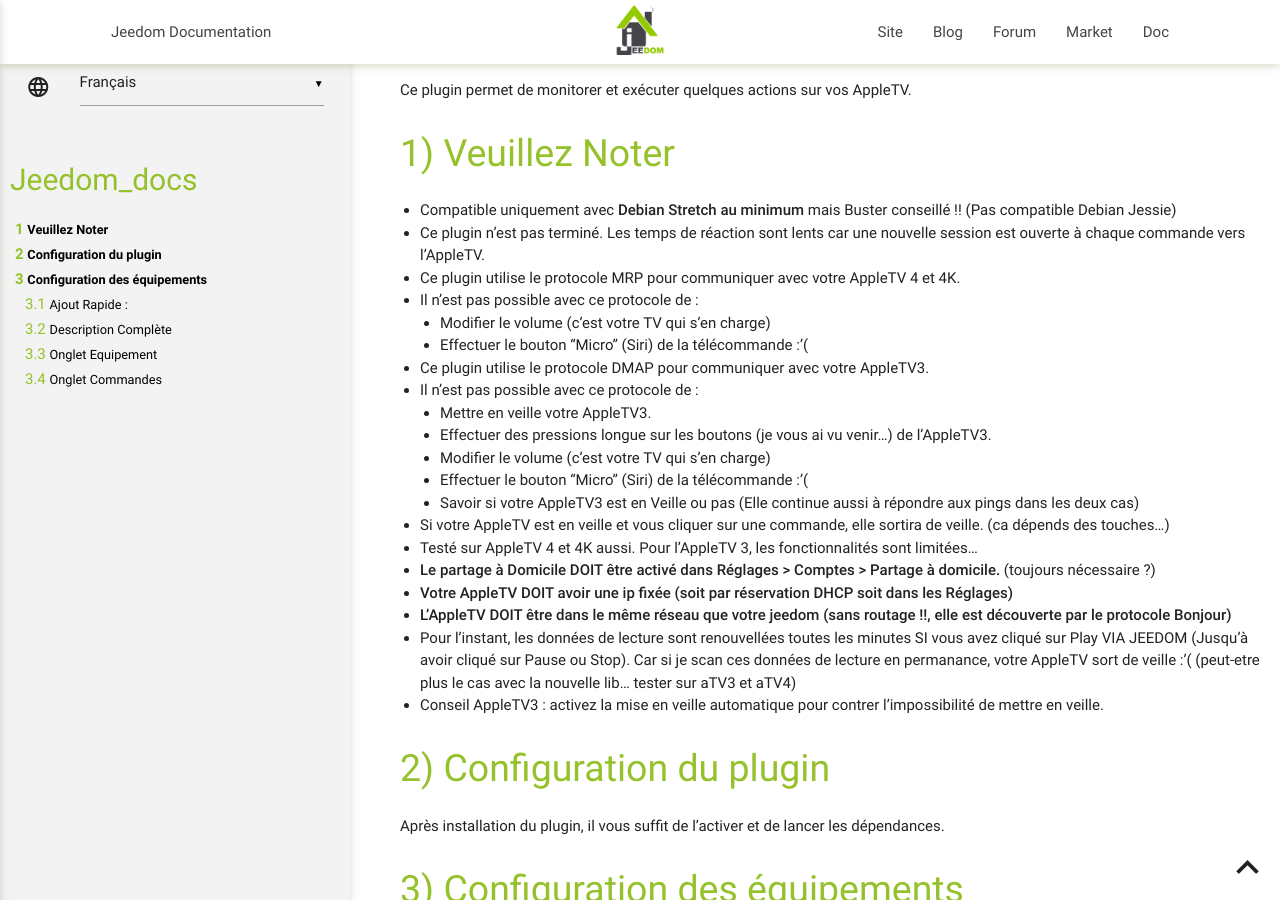
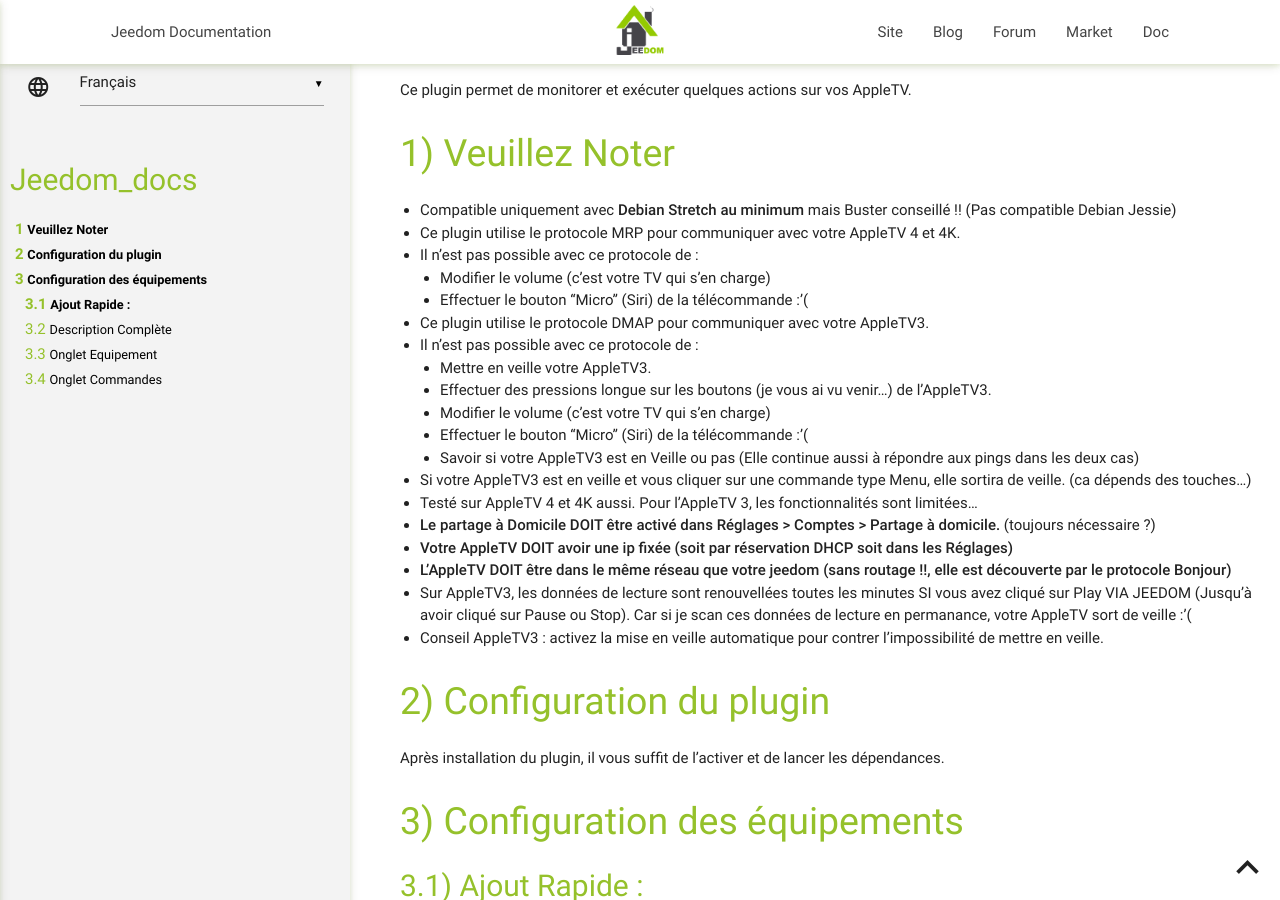
Before and after one commit to NebzHB/jeedom_docs, a Jekyll site: the page built from plugins/aTVremote/fr_FR/index.md, in a window 1280 px wide and 900 px high. Built offline with Jekyll 4.4.1, drawn with Linux system fonts in a browser that asks for light colours; our own code applies the rules of GitHub Pages for plain Markdown files; some of the changed text lies outside the part shown.

Commit message:
Update index.md

```diff
--- a/plugins/aTVremote/fr_FR/index.md
+++ b/plugins/aTVremote/fr_FR/index.md
@@ -3,7 +3,6 @@
 Veuillez Noter
 ==============
 - Compatible uniquement avec **Debian Stretch au minimum** mais Buster conseillé !! (Pas compatible Debian Jessie)
-- Ce plugin n'est pas terminé. Les temps de réaction sont lents car une nouvelle session est ouverte à chaque commande vers l'AppleTV.
 - Ce plugin utilise le protocole MRP pour communiquer avec votre AppleTV 4 et 4K.
 - Il n'est pas possible avec ce protocole de :
   - Modifier le volume (c'est votre TV qui s'en charge)
@@ -15,12 +14,12 @@
   - Modifier le volume (c'est votre TV qui s'en charge)
   - Effectuer le bouton "Micro" (Siri) de la télécommande :'(
   - Savoir si votre AppleTV3 est en Veille ou pas (Elle continue aussi à répondre aux pings dans les deux cas)
-- Si votre AppleTV est en veille et vous cliquer sur une commande, elle sortira de veille. (ca dépends des touches...)
+- Si votre AppleTV3 est en veille et vous cliquer sur une commande type Menu, elle sortira de veille. (ca dépends des touches...)
 - Testé sur AppleTV 4 et 4K aussi. Pour l'AppleTV 3, les fonctionnalités sont limitées...
 - **Le partage à Domicile DOIT être activé dans Réglages > Comptes > Partage à domicile.** (toujours nécessaire ?)
 - **Votre AppleTV DOIT avoir une ip fixée (soit par réservation DHCP soit dans les Réglages)**
 - **L'AppleTV DOIT être dans le même réseau que votre jeedom (sans routage !!, elle est découverte par le protocole Bonjour)**
-- Pour l'instant, les données de lecture sont renouvellées toutes les minutes SI vous avez cliqué sur Play VIA JEEDOM (Jusqu'à avoir cliqué sur Pause ou Stop). Car si je scan ces données de lecture en permanance, votre AppleTV sort de veille :'( (peut-etre plus le cas avec la nouvelle lib... tester sur aTV3 et aTV4)
+- Sur AppleTV3, les données de lecture sont renouvellées toutes les minutes SI vous avez cliqué sur Play VIA JEEDOM (Jusqu'à avoir cliqué sur Pause ou Stop). Car si je scan ces données de lecture en permanance, votre AppleTV sort de veille :'(
 - Conseil AppleTV3 : activez la mise en veille automatique pour contrer l'impossibilité de mettre en veille.
 
 Configuration du plugin
@@ -114,5 +113,3 @@
 -   **Shuffle** : Affiche l'état du mode Aléatoire.
 
 -   **App Active** : Affiche l'application active (si possible...)
-
--   **Enchainement** : Permet de grouper plusieurs commandes sur un seul appel (plus rapide d'exécution car une seule session !!!) (séparer par des espaces, utiliser les noms raccourcis des commandes (*up down* etc), utiliser *wait* pour faireune autre session et donc faire une pause)
```
